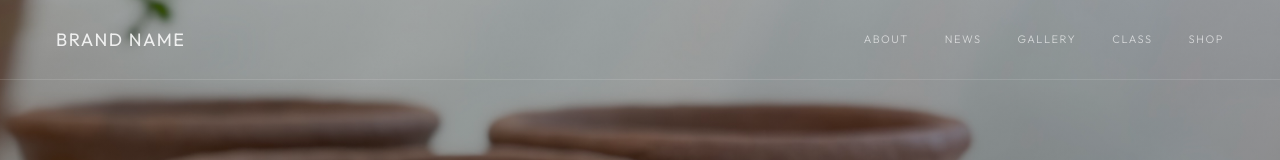
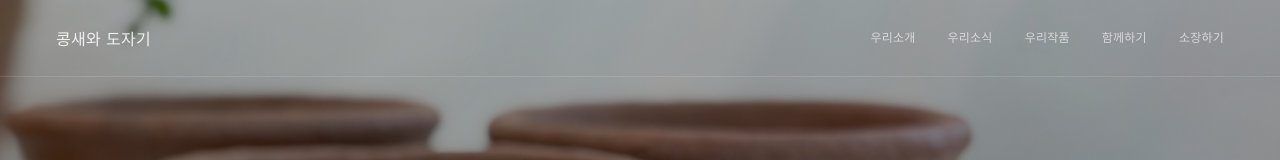
Before and after one commit to gunhalee/pottery, a Next.js app: page / in a window 1280 px wide. Shown: the top 160 px of the page. Built offline with nearby package versions, Linux system fonts and the light colour scheme.

Commit message:
copy changes

```diff
--- a/src/app/globals.css
+++ b/src/app/globals.css
@@ -104,27 +104,33 @@ body:has(.home-hero) .site-nav:not(.site-nav-scrolled) .nav-link:hover {
 }
 
 .nav-logo {
-  font-size: 18px;
+  font-family: var(--font-noto-sans-kr), ui-sans-serif, system-ui, sans-serif;
+  font-size: 16px;
   font-weight: 400;
-  letter-spacing: 0.08em;
-  text-transform: uppercase;
+  letter-spacing: 0.02em;
+  text-transform: none;
+  white-space: nowrap;
+  word-break: keep-all;
 }
 
 .nav-links {
   display: flex;
-  gap: 36px;
+  gap: 32px;
   align-items: center;
   flex-wrap: wrap;
   justify-content: flex-end;
 }
 
 .nav-link {
-  font-size: 11px;
-  font-weight: 300;
-  letter-spacing: 0.14em;
+  font-family: var(--font-noto-sans-kr), ui-sans-serif, system-ui, sans-serif;
+  font-size: 12px;
+  font-weight: 400;
+  letter-spacing: 0.02em;
   line-height: 1.4;
-  opacity: 0.48;
-  text-transform: uppercase;
+  opacity: 0.56;
+  text-transform: none;
+  white-space: nowrap;
+  word-break: keep-all;
   transition: opacity 0.2s ease;
 }
 
@@ -1076,10 +1082,12 @@ body:has(.home-hero) .site-nav:not(.site-nav-scrolled) .nav-link:hover {
 .footer-logo {
   margin-bottom: 10px;
   color: rgba(255, 255, 255, 0.8);
-  font-family: var(--font-outfit), ui-sans-serif, system-ui, sans-serif;
+  font-family: var(--font-noto-sans-kr), ui-sans-serif, system-ui, sans-serif;
   font-size: 16px;
-  letter-spacing: 0.08em;
-  text-transform: uppercase;
+  font-weight: 400;
+  letter-spacing: 0.02em;
+  text-transform: none;
+  word-break: keep-all;
 }
 
 .footer-address {
--- a/src/lib/config/site.ts
+++ b/src/lib/config/site.ts
@@ -1,14 +1,14 @@
 export const siteConfig = {
-  name: "Brand Name",
+  name: "콩새와 도자기",
   description:
     "차분한 도자 작업과 수업, 작품 소식을 전하는 공방 웹사이트입니다.",
   instagramUrl: "https://www.instagram.com/",
   kakaoChannelUrl: "https://pf.kakao.com/",
   navigation: [
-    { href: "/intro", label: "About" },
-    { href: "/news", label: "News" },
-    { href: "/gallery", label: "Gallery" },
-    { href: "/class", label: "Class" },
-    { href: "/shop", label: "Shop" },
+    { href: "/intro", label: "우리소개" },
+    { href: "/news", label: "우리소식" },
+    { href: "/gallery", label: "우리작품" },
+    { href: "/class", label: "함께하기" },
+    { href: "/shop", label: "소장하기" },
   ],
 } as const;
```
